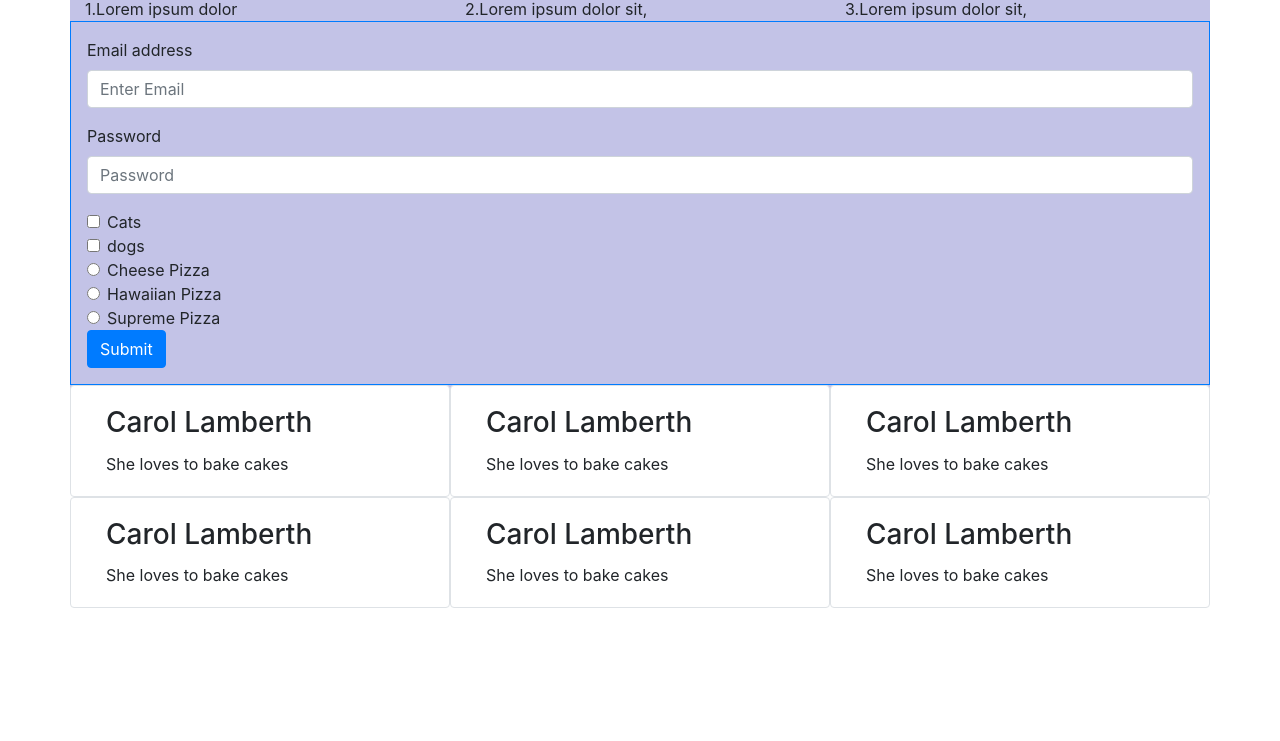
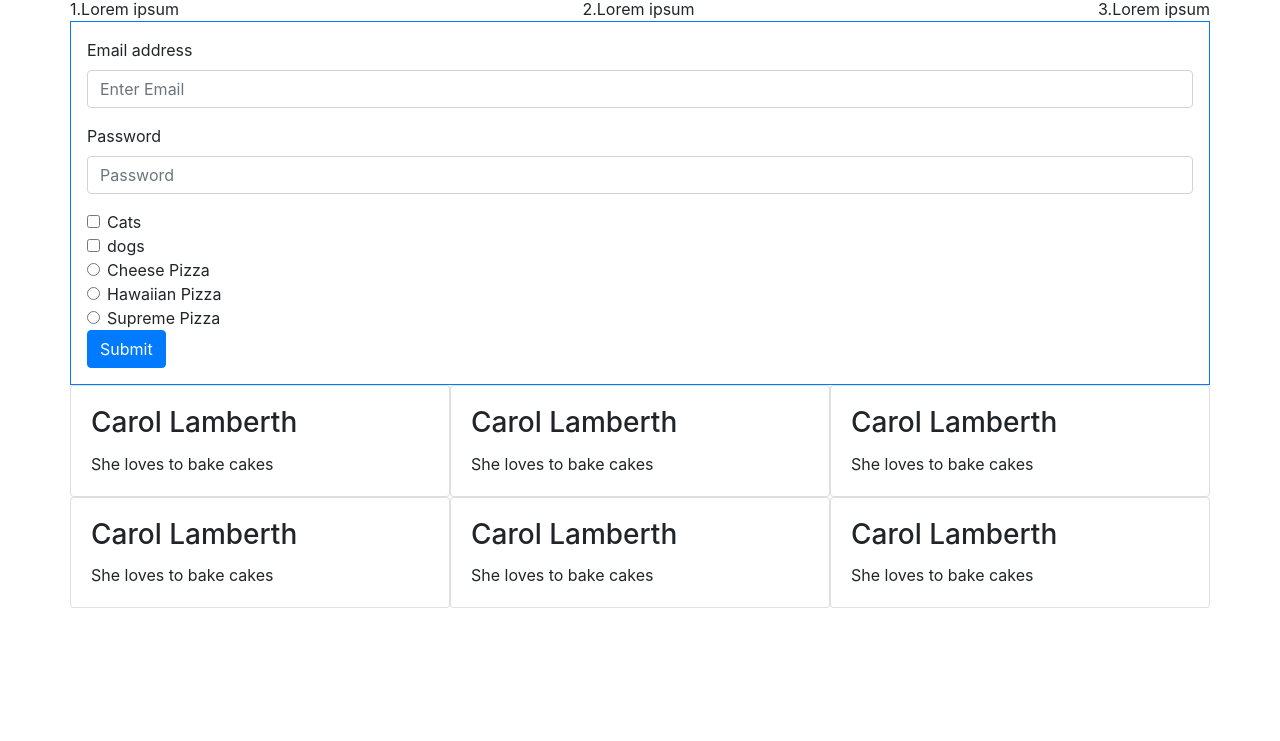
Before and after one commit to mayjung0925/Bootstrap4Drills, a plain HTML site: page index.html in a window 1280 px wide. Shown: the part 59-800 px from the top of the page. Drawn offline with nearby package versions, Linux system fonts and the light colour scheme.

Commit message:
card layout changed

```diff
--- a/index.html
+++ b/index.html
@@ -16,15 +16,15 @@
         <div class="row justify-content-center">
             <h1 class="">First Bootstrap Project</h1>
         </div>
-
-        <div class="row">
-            <div class="col-4">1.Lorem ipsum dolor
+        <!--used justify-content to scale up and down without breaking-->
+        <div class="row justify-content-between">
+            <div>1.Lorem ipsum
             </div>
 
-            <div class="col-4">2.Lorem ipsum dolor sit,
+            <div>2.Lorem ipsum
             </div>
 
-            <div class="col-4">3.Lorem ipsum dolor sit,
+            <div>3.Lorem ipsum
             </div>
 
         </div>
@@ -71,56 +71,68 @@
             </form>
         </div>
 
-
+        <!--align the cards by using the div.col -->
         <div class="row">
-                <div class="card border   border col-sm-6 col-lg-4 ">
+            <div class="col-4 p-0">
+                <div class="card ">
                     <div class="card-body">
                         <h3 class=" card-title">Carol Lamberth</h3>
                         <p class="card-text"> She loves to bake cakes</p>
                     </div>
                 </div>
 
-                  <div class="card border   border col-sm-6 col-lg-4 ">
+            </div>
+
+            <div class="col-4 p-0">
+                <div class="card ">
                     <div class="card-body">
                         <h3 class=" card-title">Carol Lamberth</h3>
                         <p class="card-text"> She loves to bake cakes</p>
                     </div>
                 </div>
 
+            </div>
 
-
-                      <div class="card border   border col-sm-6 col-lg-4 ">
+            <div class="col-4 p-0">
+                <div class="card ">
                     <div class="card-body">
                         <h3 class=" card-title">Carol Lamberth</h3>
                         <p class="card-text"> She loves to bake cakes</p>
                     </div>
                 </div>
 
-                      <div class="card border   border col-sm-6 col-lg-4">
+            </div>
+
+            <div class="col-4 p-0">
+                <div class="card ">
                     <div class="card-body">
                         <h3 class=" card-title">Carol Lamberth</h3>
                         <p class="card-text"> She loves to bake cakes</p>
                     </div>
                 </div>
 
+            </div>
 
-
-
-
-
-                      <div class="card border   border col-sm-6 col-lg-4">
+            <div class="col-4 p-0">
+                <div class="card ">
                     <div class="card-body">
                         <h3 class=" card-title">Carol Lamberth</h3>
                         <p class="card-text"> She loves to bake cakes</p>
                     </div>
                 </div>
 
-                      <div class="card border   border col-sm-6 col-lg-4">
+            </div>
+
+            <div class="col-4 p-0">
+                <div class="card ">
                     <div class="card-body">
                         <h3 class=" card-title">Carol Lamberth</h3>
                         <p class="card-text"> She loves to bake cakes</p>
                     </div>
                 </div>
+
+            </div>
+
         </div>
 
 
--- a/style.css
+++ b/style.css
@@ -1,4 +1,4 @@
-.container{
+/* .container{
     background-color: rgb(195, 195, 231);
     height: 500px;
-}
+} */
```
Lines whose indentation alone changed are shown as unchanged.
